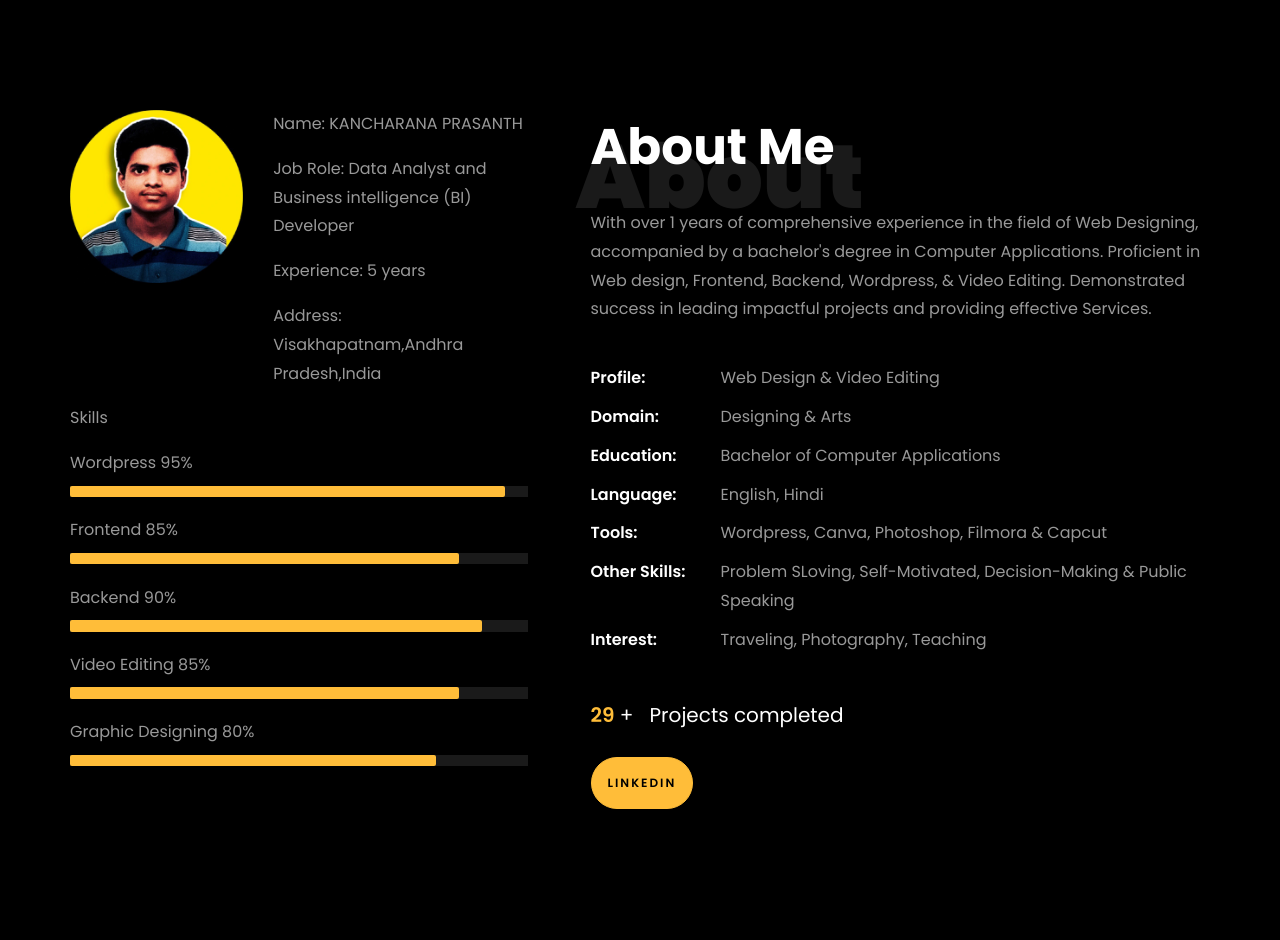
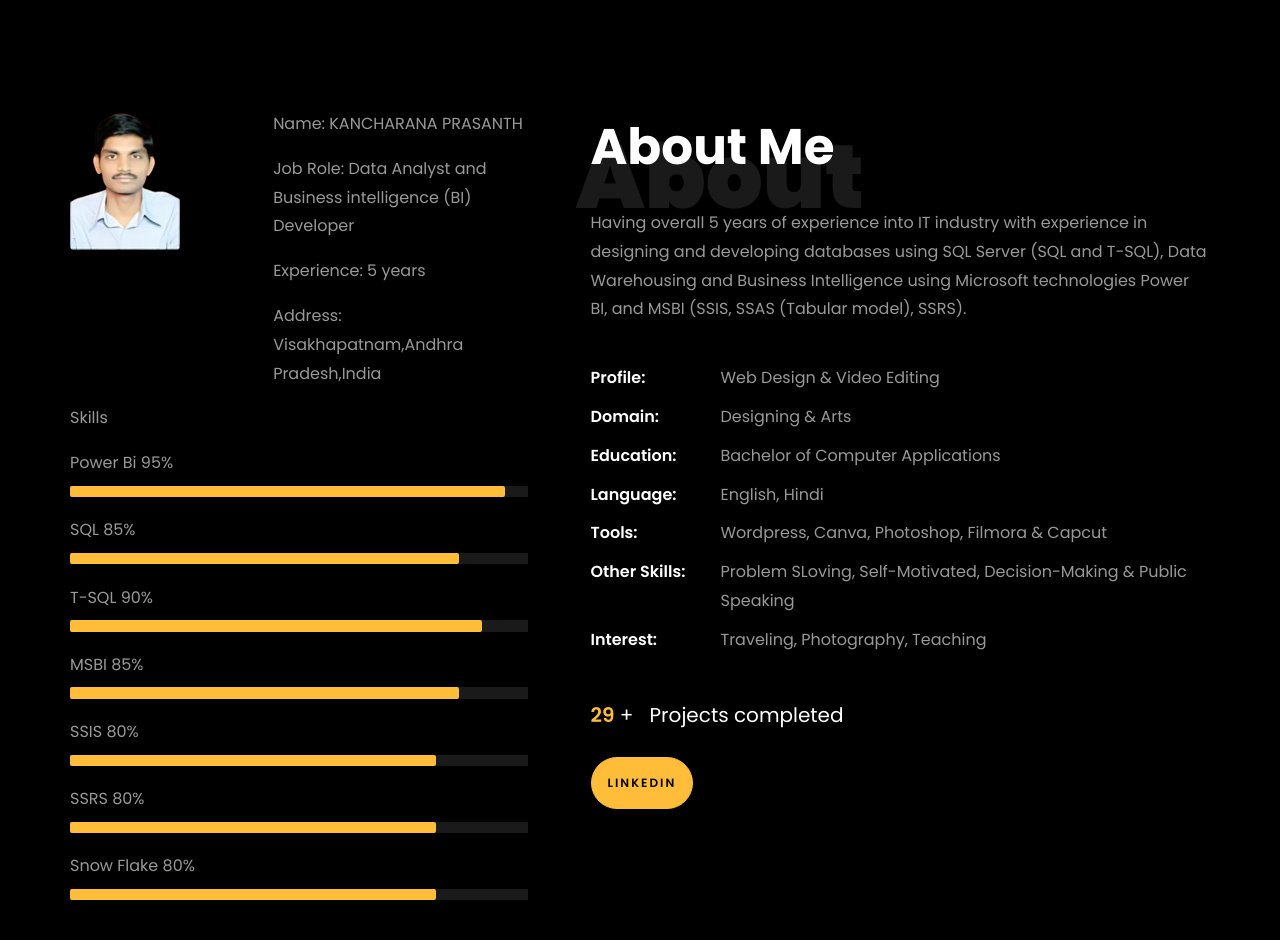
Before and after one commit to GnaneswarAddepalli/myportfolio.github.io, a plain HTML site: page index.html in a window 1280 px wide. Shown: the part 752-1692 px from the top of the page. Drawn offline with Linux system fonts and the light colour scheme; files whose address does not match are found by name.

Commit message:
Update index.html

```diff
--- a/index.html
+++ b/index.html
@@ -159,9 +159,8 @@
 
 						// Create an array of typing text
 						const typingTexts = [
-						'Web Developer  ',
-						'Thumbnail Designer  ',
-						'Video Editor   ',
+						'Data Analyst',
+						'Business intelligence (BI) Developer  ',
 						];
 
 						// Create a function to display the typing animation for a given text
@@ -213,7 +212,7 @@
 								<div class="row">
 									<div class="col-sm-6 col-md-5">
 									  <div class="about-img">
-										<img src="images/about.jpeg" class="img-fluid rounded b-shadow-a" alt="image">
+										<img src="my image.png" class="img-fluid rounded b-shadow-a" alt="image">
 									  </div>
 									</div>
 									<!-- Details next to profile image -->
@@ -229,35 +228,46 @@
 
 								<div class="skill-mf">
 									<p class="title-s">Skills</p>
-									<span>Wordpress</span> <span class="pull-right">95%</span>
+									<span>Power Bi</span> <span class="pull-right">95%</span>
 									<div class="progress">
 										<div class="progress-bar" role="progressbar" style="width: 95%;" aria-valuenow="95" aria-valuemin="0"
 											aria-valuemax="100"></div>
 									</div>
 
-									<span>Frontend</span> <span class="pull-right">85%</span>
+									<span>SQL</span> <span class="pull-right">85%</span>
 									<div class="progress">
 										<div class="progress-bar" role="progressbar" style="width: 85%" aria-valuenow="85" aria-valuemin="0"
 											aria-valuemax="100"></div>
 									</div>
 
-									<span>Backend</span> <span class="pull-right">90%</span>
+									<span>T-SQL</span> <span class="pull-right">90%</span>
 									<div class="progress">
 										<div class="progress-bar" role="progressbar" style="width: 90%" aria-valuenow="90" aria-valuemin="0"
 											aria-valuemax="100"></div>
 									</div>
 
-									<span>Video Editing</span> <span class="pull-right">85%</span>
+									<span>MSBI</span> <span class="pull-right">85%</span>
 									<div class="progress">
 										<div class="progress-bar" role="progressbar" style="width: 85%" aria-valuenow="85" aria-valuemin="0"
 											aria-valuemax="100"></div>
 									</div>
 
-									<span>Graphic Designing</span> <span class="pull-right">80%</span>
+									<span>SSIS</span> <span class="pull-right">80%</span>
 									<div class="progress">
 										<div class="progress-bar" role="progressbar" style="width: 80%" aria-valuenow="80" aria-valuemin="0"
 											aria-valuemax="100"></div>
 									</div>
+									<span>SSRS</span> <span class="pull-right">80%</span>
+									<div class="progress">
+										<div class="progress-bar" role="progressbar" style="width: 80%" aria-valuenow="80" aria-valuemin="0"
+											aria-valuemax="100"></div>
+									</div>
+									<span>Snow Flake</span> <span class="pull-right">80%</span>
+									<div class="progress">
+										<div class="progress-bar" role="progressbar" style="width: 80%" aria-valuenow="80" aria-valuemin="0"
+											aria-valuemax="100"></div>
+									</div>
+
 								</div>
 							</div>
 						</div>
@@ -270,9 +280,7 @@
 								<h1 class="big">About</h1>
 								<h2 class="mb-4">About Me</h2>
 
-								<p>With over 1 years of comprehensive experience in the field of Web Designing, accompanied by a bachelor's degree in Computer Applications.
-									Proficient in Web design, Frontend, Backend, Wordpress, &amp; Video Editing.
-									Demonstrated success in leading impactful projects and providing effective Services.</p>
+								<p> Having overall 5 years of experience into IT industry with experience in designing and developing databases using SQL Server (SQL and T-SQL), Data Warehousing and Business Intelligence using Microsoft technologies Power BI, and MSBI (SSIS, SSAS (Tabular model), SSRS).</p>
 								<ul class="about-info mt-4 px-md-0 px-2">
 									<li class="d-flex"><span>Profile:</span> <span> Web Design &amp; Video Editing</span></li>
 									<li class="d-flex"><span>Domain:</span> <span>Designing &amp; Arts</span></li>
```
